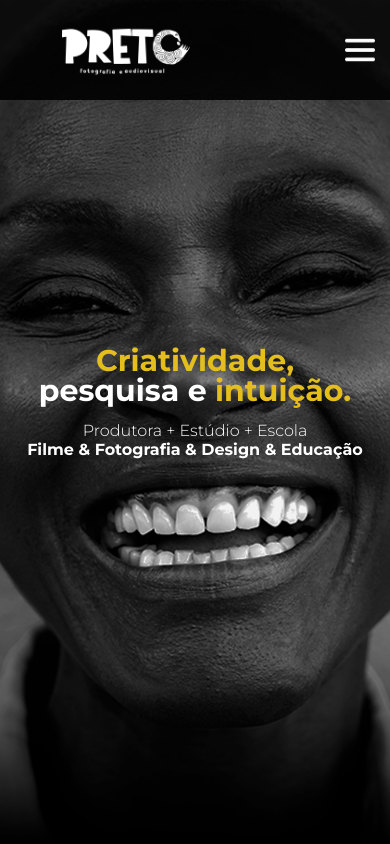
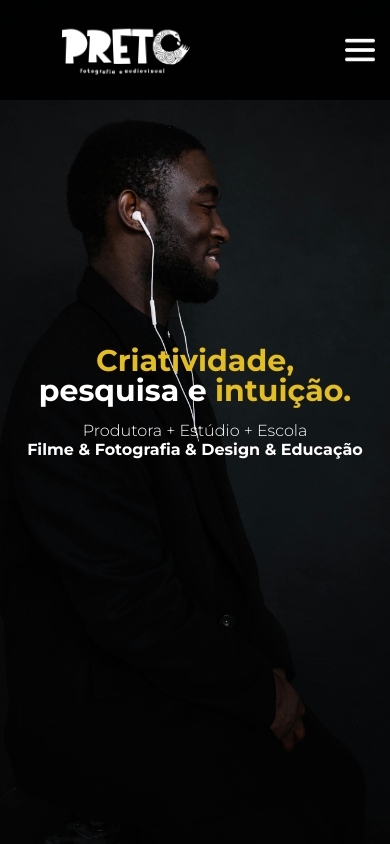
Before and after one commit to caamag/preto_website, a React (Vite) app: page / in a window 390 px wide. Shown: the top 844 px of the page. Built offline with nearby package versions, Linux system fonts and the light colour scheme.

Commit message:
Ajustando background mobile

```diff
--- a/src/components/banner/index.tsx
+++ b/src/components/banner/index.tsx
@@ -3,12 +3,17 @@ import * as Css from "./style";
 
 interface BannerProps {
   children: ReactNode;
-  bgImagePath?: string;
+  bgImagePath: string;
+  mobileImagePath: string;
 }
 
-const InitialBanner = ({ children, bgImagePath }: BannerProps) => {
+const InitialBanner = ({
+  children,
+  bgImagePath,
+  mobileImagePath,
+}: BannerProps) => {
   return (
-    <Css.BannerContainer bgImagePath={bgImagePath}>
+    <Css.BannerContainer bgImagePath={bgImagePath} mobilebg={mobileImagePath}>
       {children}
     </Css.BannerContainer>
   );
--- a/src/components/banner/style.ts
+++ b/src/components/banner/style.ts
@@ -1,7 +1,10 @@
 import styled from "styled-components";
 import colors from "../../theme/colors";
 
-export const BannerContainer = styled.div<{ bgImagePath?: string }>`
+export const BannerContainer = styled.div<{
+  bgImagePath: string;
+  mobilebg: string;
+}>`
   width: 100%;
   height: 100vh;
   background-color: rgb(50, 50, 50);
@@ -33,6 +36,8 @@ export const BannerContainer = styled.div<{ bgImagePath?: string }>`
   }
 
   @media screen and (max-width: 800px) {
+    background-image: url(${(p) => p.mobilebg || ""});
+
     h1 {
       font-size: 3rem;
       line-height: 30px;
--- a/src/pages/home/index.tsx
+++ b/src/pages/home/index.tsx
@@ -7,6 +7,7 @@ import InitialBanner from "../../components/banner";
 
 //images
 import homeBanner from "./assets/homeBanner.png";
+import mobileBackground from "./assets/mobile-home-background.jpg";
 import artDirection from "./assets/direcao-arte.png";
 import eventPhoto from "./assets/eventPhoto.png";
 import studio from "./assets/studio.png";
@@ -19,7 +20,10 @@ import married from "./assets/married.png";
 const HomePage = () => {
   return (
     <Css.HomeContainer>
-      <InitialBanner bgImagePath={homeBanner}>
+      <InitialBanner
+        bgImagePath={homeBanner}
+        mobileImagePath={mobileBackground}
+      >
         <h1>
           <span>Criatividade,</span> <br /> pesquisa e <span>intuição.</span>
         </h1>
```
Also changed, not shown: src/pages/home/assets/mobile-home-background.jpg (added).
